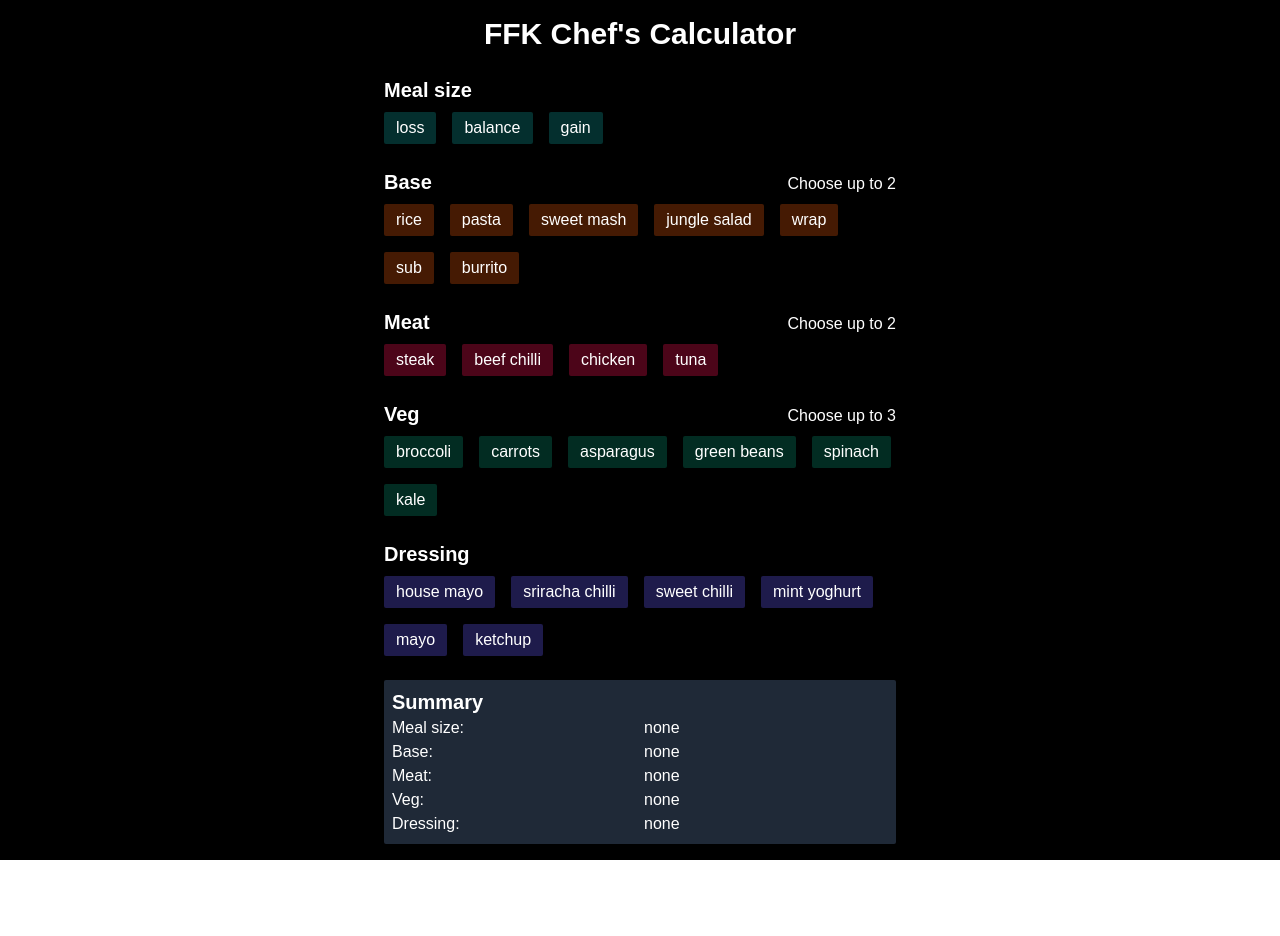
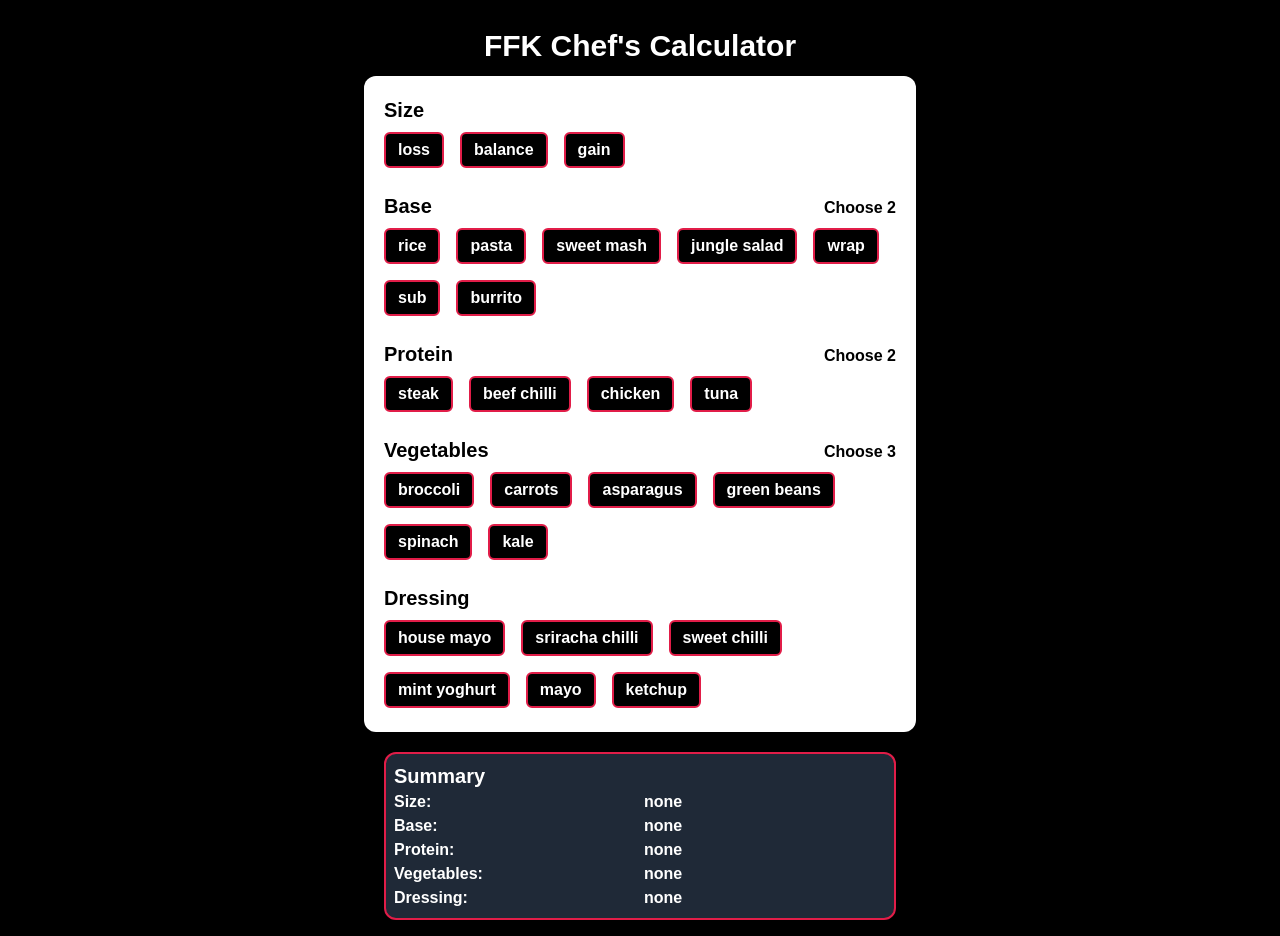
Before and after one commit to talhashayk/fit-fuel-kitchen, a Next.js app: page / in a window 1280 px wide. Before the commit the page ends 860 px from the top, so only its background shows below. Built offline with nearby package versions, Linux system fonts and the light colour scheme.

Commit message:
improve styling

```diff
--- a/src/app/page.js
+++ b/src/app/page.js
@@ -56,24 +56,27 @@ export default function Home() {
 	};
 
 	return (
-		<div className="min-h-screen flex flex-col items-center justify-center bg-black text-white p-4">
-			<h1 className="text-3xl font-bold mb-6">
+		<div className="min-h-screen flex flex-col items-center justify-center bg-black text-white p-4 font-futura">
+			<h1 className="text-3xl font-semibold my-3">
 				FFK Chef&apos;s Calculator
 			</h1>
 
+			<div className="bg-white p-5 pb-0 mb-5 rounded-xl">
 				{/* Meal Size */}
 				<div className="mb-6 w-full max-w-lg">
-				<h2 className="text-xl font-semibold mb-2">Meal size</h2>
+					<h2 className="text-xl text-black font-semibold mb-2">
+						Size
+					</h2>
 					<div className="flex flex-wrap justify-start gap-4">
 						{["loss", "balance", "gain"].map((option) => (
 							<button
 								key={option}
 								onClick={() => handleMealSizeClick(option)}
-							className={`px-3 py-1 rounded-sm text-white ${
+								className={`px-3 py-1 rounded-md text-white font-semibold ${
 									mealSize === option
-									? "bg-teal-600"
-									: "bg-teal-950"
-							} hover:bg-teal-600 transition`}
+										? "bg-rose-600 bg-black border-2 border-rose-600"
+										: "bg-black border-2 border-rose-600"
+								}`}
 							>
 								{option}
 							</button>
@@ -84,8 +87,12 @@ export default function Home() {
 				{/* Base */}
 				<div className="mb-6 w-full max-w-lg">
 					<div className="flex justify-between items-end mb-2">
-					<h2 className="text-xl font-semibold">Base</h2>
-					<h3 className="text-m">Choose up to 2</h3>
+						<h2 className="text-xl text-black font-semibold">
+							Base
+						</h2>
+						<h3 className="text-m text-black font-semibold">
+							Choose 2
+						</h3>
 					</div>
 					<div className="flex flex-wrap justify-start gap-4">
 						{[
@@ -100,11 +107,11 @@ export default function Home() {
 							<button
 								key={option}
 								onClick={() => handleBaseClick(option)}
-							className={`px-3 py-1 rounded-sm text-white ${
+								className={`px-3 py-1 rounded-md text-white font-semibold ${
 									base.includes(option)
-									? "bg-amber-600"
-									: "bg-amber-950"
-							} hover:bg-amber-600 transition`}
+										? "bg-rose-600 bg-black border-2 border-rose-600"
+										: "bg-black border-2 border-rose-600"
+								}`}
 							>
 								{option}
 							</button>
@@ -112,9 +119,9 @@ export default function Home() {
 					</div>
 
 					{base.length > 0 && (
-					<div className="mt-4 p-2 bg-gray-800 rounded-sm">
+						<div className="mt-4 p-2 bg-gray-800 rounded-md bg-black border-2 border-rose-600">
 							<h3 className="text-md font-semibold">Selection</h3>
-						<p>{base.join(", ")}</p>
+							<p className="font-semibold">{base.join(", ")}</p>
 						</div>
 					)}
 				</div>
@@ -122,8 +129,12 @@ export default function Home() {
 				{/* Meat */}
 				<div className="mb-6 w-full max-w-lg">
 					<div className="flex justify-between items-end mb-2">
-					<h2 className="text-xl font-semibold">Meat</h2>
-					<h3 className="text-m">Choose up to 2</h3>
+						<h2 className="text-xl text-black font-semibold">
+							Protein
+						</h2>
+						<h3 className="text-m text-black font-semibold">
+							Choose 2
+						</h3>
 					</div>
 					<div className="flex flex-wrap justify-start gap-4">
 						{["steak", "beef chilli", "chicken", "tuna"].map(
@@ -131,11 +142,11 @@ export default function Home() {
 								<button
 									key={option}
 									onClick={() => handleMeatClick(option)}
-								className={`px-3 py-1 rounded-sm text-white ${
+									className={`px-3 py-1 rounded-md text-white font-semibold ${
 										meat.includes(option)
-										? "bg-rose-600"
-										: "bg-rose-950"
-								} hover:bg-rose-600 transition`}
+											? "bg-rose-600 bg-black border-2 border-rose-600"
+											: "bg-black border-2 border-rose-600"
+									}`}
 								>
 									{option}
 								</button>
@@ -145,9 +156,9 @@ export default function Home() {
 
 					{/* Display selected meats below */}
 					{meat.length > 0 && (
-					<div className="mt-4 p-2 bg-gray-800 rounded-sm">
+						<div className="mt-4 p-2 bg-gray-800 rounded-md bg-black border-2 border-rose-600">
 							<h3 className="text-md font-semibold">Selection</h3>
-						<p>{meat.join(", ")}</p>
+							<p className="font-semibold">{meat.join(", ")}</p>
 						</div>
 					)}
 				</div>
@@ -155,8 +166,8 @@ export default function Home() {
 				{/* Chicken flavours */}
 				{meat.includes("chicken") && (
 					<div className="mb-6 w-full max-w-lg">
-					<h2 className="text-xl font-semibold mb-2">
-						Chicken flavours
+						<h2 className="text-xl text-black font-semibold mb-2">
+							Flavours (chicken)
 						</h2>
 						<div className="flex flex-wrap justify-start gap-4">
 							{[
@@ -169,11 +180,11 @@ export default function Home() {
 								<button
 									key={option}
 									onClick={() => handleFlavourClick(option)}
-								className={`px-3 py-1 rounded-sm text-white ${
+									className={`px-3 py-1 rounded-md text-white font-semibold ${
 										flavour === option
-										? "bg-violet-600"
-										: "bg-violet-950"
-								} hover:bg-violet-600 transition`}
+											? "bg-rose-600 bg-black border-2 border-rose-600"
+											: "bg-black border-2 border-rose-600"
+									}`}
 								>
 									{option}
 								</button>
@@ -185,8 +196,12 @@ export default function Home() {
 				{/* Veg */}
 				<div className="mb-6 w-full max-w-lg">
 					<div className="flex justify-between items-end mb-2">
-					<h2 className="text-xl font-semibold">Veg</h2>
-					<h3 className="text-m">Choose up to 3</h3>
+						<h2 className="text-xl text-black font-semibold">
+							Vegetables
+						</h2>
+						<h3 className="text-m text-black font-semibold">
+							Choose 3
+						</h3>
 					</div>
 					<div className="flex flex-wrap justify-start gap-4">
 						{[
@@ -200,11 +215,11 @@ export default function Home() {
 							<button
 								key={option}
 								onClick={() => handleVegClick(option)}
-							className={`px-3 py-1 rounded-sm text-white ${
+								className={`px-3 py-1 rounded-md text-white font-semibold ${
 									veg.includes(option)
-									? "bg-emerald-600"
-									: "bg-emerald-950"
-							} hover:bg-emerald-600 transition`}
+										? "bg-rose-600 bg-black border-2 border-rose-600"
+										: "bg-black border-2 border-rose-600"
+								}`}
 							>
 								{option}
 							</button>
@@ -213,16 +228,18 @@ export default function Home() {
 
 					{/* Display selected vegetables below */}
 					{veg.length > 0 && (
-					<div className="mt-4 p-2 bg-gray-800 rounded-sm">
+						<div className="mt-4 p-2 bg-gray-800 rounded-md bg-black border-2 border-rose-600">
 							<h3 className="text-md font-semibold">Selection</h3>
-						<p>{veg.join(", ")}</p>
+							<p className="font-semibold">{veg.join(", ")}</p>
 						</div>
 					)}
 				</div>
 
 				{/* Dressing */}
 				<div className="mb-6 w-full max-w-lg">
-				<h2 className="text-xl font-semibold mb-2">Dressing</h2>
+					<h2 className="text-xl text-black font-semibold mb-2">
+						Dressing
+					</h2>
 					<div className="flex flex-wrap justify-start gap-4">
 						{[
 							"house mayo",
@@ -235,30 +252,35 @@ export default function Home() {
 							<button
 								key={option}
 								onClick={() => handleDressingClick(option)}
-							className={`px-3 py-1 rounded-sm text-white ${
+								className={`px-3 py-1 rounded-md text-white font-semibold ${
 									dressing === option
-									? "bg-indigo-600"
-									: "bg-indigo-950"
-							} hover:bg-indigo-600 transition`}
+										? "bg-rose-600 bg-black border-2 border-rose-600"
+										: "bg-black border-2 border-rose-600"
+								}`}
 							>
 								{option}
 							</button>
 						))}
 					</div>
 				</div>
+			</div>
 
 			{/* Selected Meal Summary */}
-			<div className="w-full max-w-lg bg-gray-800 rounded-sm p-2">
+			<div className="w-full max-w-lg bg-gray-800 rounded-xl p-2 bg-black border-2 border-rose-600">
 				<h3 className="text-xl font-semibold">Summary</h3>
 				<div className="grid grid-cols-2 gap-x-2">
-					<p className="font-medium">Meal size:</p>
-					<p>{mealSize ? mealSize : "none"}</p>
+					<p className="font-semibold">Size:</p>
+					<p className="font-semibold">
+						{mealSize ? mealSize : "none"}
+					</p>
 
-					<p className="font-medium">Base:</p>
-					<p>{base.length > 0 ? base.join(", ") : "none"}</p>
+					<p className="font-semibold">Base:</p>
+					<p className="font-semibold">
+						{base.length > 0 ? base.join(", ") : "none"}
+					</p>
 
-					<p className="font-medium">Meat:</p>
-					<p>
+					<p className="font-semibold">Protein:</p>
+					<p className="font-semibold">
 						{meat.length > 0
 							? meat
 									.map((m) =>
@@ -272,11 +294,15 @@ export default function Home() {
 							: "none"}
 					</p>
 
-					<p className="font-medium">Veg:</p>
-					<p>{veg.length > 0 ? veg.join(", ") : "none"}</p>
+					<p className="font-semibold">Vegetables:</p>
+					<p className="font-semibold">
+						{veg.length > 0 ? veg.join(", ") : "none"}
+					</p>
 
-					<p className="font-medium">Dressing:</p>
-					<p>{dressing ? dressing : "none"}</p>
+					<p className="font-semibold">Dressing:</p>
+					<p className="font-semibold">
+						{dressing ? dressing : "none"}
+					</p>
 				</div>
 			</div>
 		</div>
--- a/tailwind.config.mjs
+++ b/tailwind.config.mjs
@@ -11,6 +11,9 @@ export default {
 				background: "var(--background)",
 				foreground: "var(--foreground)",
 			},
+			fontFamily: {
+				futura: ["Futura", "sans-serif"],
+			},
 		},
 	},
 	plugins: [],
```
Lines whose indentation alone changed are shown as unchanged.
